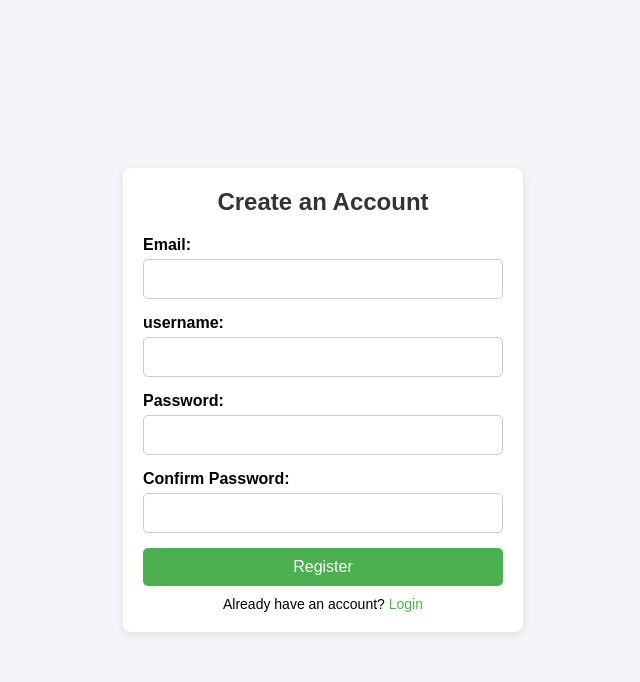
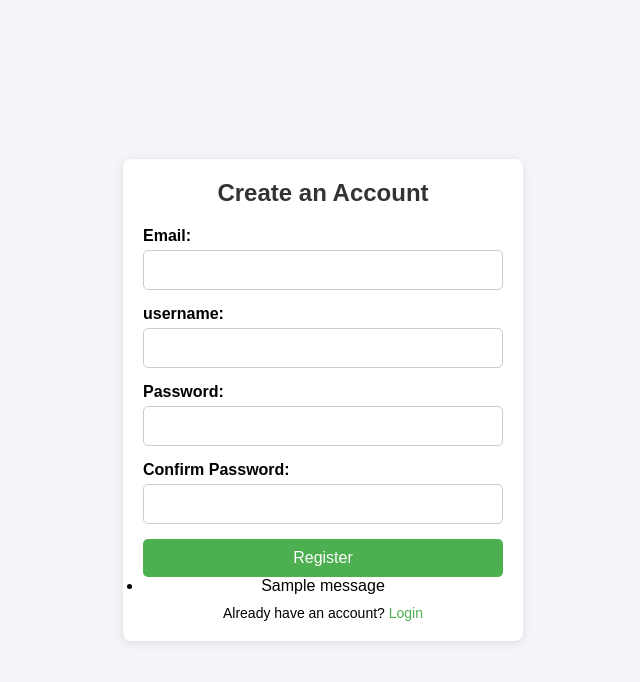
Before and after one commit to dekel5030/ComputerSecurityProject, a Django app: page /accounts/register/ in a window 1280 px wide. Shown: the top 682 px of the page, without its empty margins (317-957 px from the left). Run offline with Django 5.2, Linux system fonts and the light colour scheme; tables that the repository leaves empty hold one stand-in row (values such as "Sample post"); one stand-in notice (Sample message) is shown.

Commit message:
register complited

```diff
--- a/accounts/templates/register.html
+++ b/accounts/templates/register.html
@@ -26,6 +26,13 @@
             <input type="password" id="confirm_password" name="confirm_password" required>
 
             <button type="submit">Register</button>
+           {% if messages %}
+    <ul class="messages">
+        {% for message in messages %}
+            <li class="alert {{ message.tags }}">{{ message }}</li>
+        {% endfor %}
+    </ul>
+{% endif %}
         </form>
         <p>Already have an account? <a href="{% url 'login' %}">Login</a></p>
     </div>
--- a/accounts/views.py
+++ b/accounts/views.py
@@ -1,6 +1,8 @@
+from django.contrib import messages
 from django.shortcuts import render
 import os
 from django.core.exceptions import ObjectDoesNotExist
+from django.contrib.auth.models import User
 import ast
 
 from accounts.models import Customer
@@ -14,15 +16,23 @@ def register(request):
         confirm_password = request.POST['confirm_password']
         email = request.POST['email']
 
+        #validates uniqueness
+        if User.objects.filter(username=username).exists():
+            messages.error(request, "Username is already taken.")
+            return render(request, "register.html")
+
         is_valid, message = check_password(password,confirm_password)
-        print(is_valid, message)
+        if not is_valid:
+            messages.error(request,message)
+            return render(request, "register.html")
 
         if is_valid:
             salt = os.urandom(16)
             hashed_password = hash(password,salt)
             user = Customer.objects.create(username=username, password=hashed_password, email=email, salt=salt)
-            print(user)
-
+            messages.success(request, "Registration successful! You can now log in.")
+            return render(request, "login.html")
+        print(f"after")
     return render(request, "register.html")
 # Create your views here.
 
```
Also changed, not shown: db.sqlite3.
